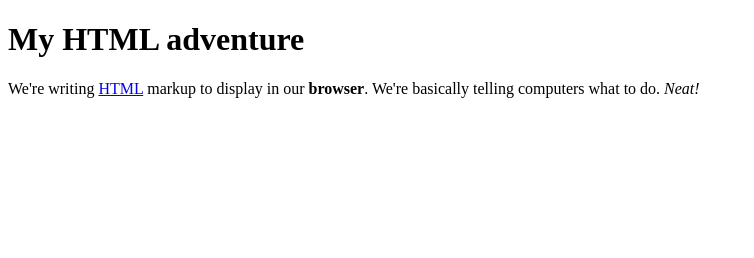
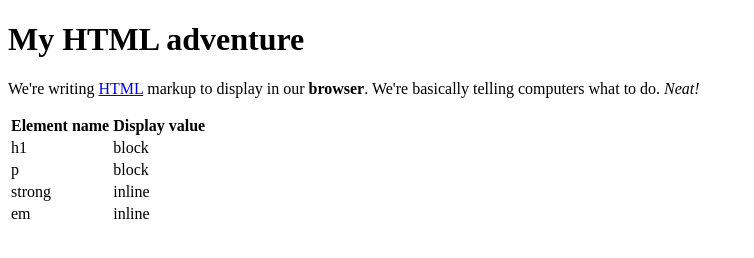
Before and after one commit to zlehmann/js-dom-and-events-intro-to-the-dom-code-along-v-000, a plain HTML site: page index.html in a window 1280 px wide. Shown: the whole page, without its empty margins (0-754 px from the left). Drawn offline with Linux system fonts and the light colour scheme.

Commit message:
Automatically backed up by Learn

```diff
--- a/index.html
+++ b/index.html
@@ -15,6 +15,32 @@
   We're writing <a href="https://developer.mozilla.org/en-US/docs/Web/HTML">HTML</a> markup to display in our <strong>browser</strong>.
   We're basically telling computers what to do. <em>Neat!</em>
 </p>
+<table>
+  <thead>
+    <tr>
+      <th>Element name</th>
+      <th>Display value</th>
+    </tr>
+  </thead>
+  <tbody>
+    <tr>
+      <td>h1</td>
+      <td>block</td>
+    </tr>
+    <tr>
+      <td>p</td>
+      <td>block</td>
+    </tr>
+    <tr>
+      <td>strong</td>
+      <td>inline</td>
+    </tr>
+    <tr>
+      <td>em</td>
+      <td>inline</td>
+    </tr>
+  </tbody>
+</table>
   </body>
 
 </html>
```
